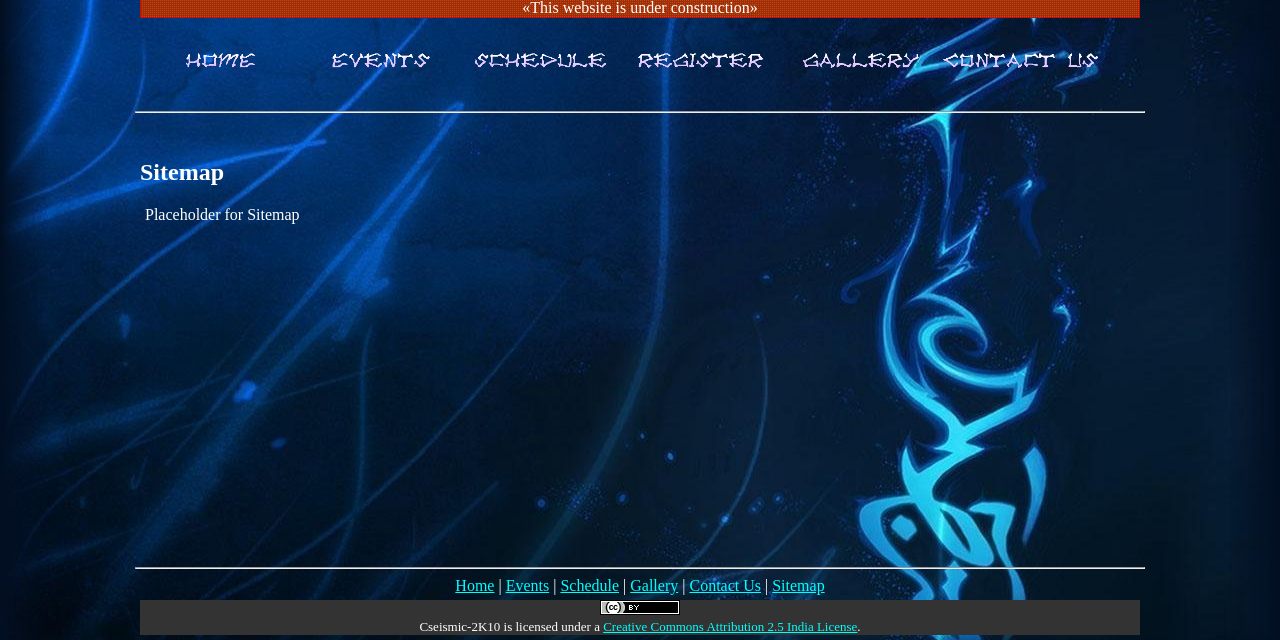
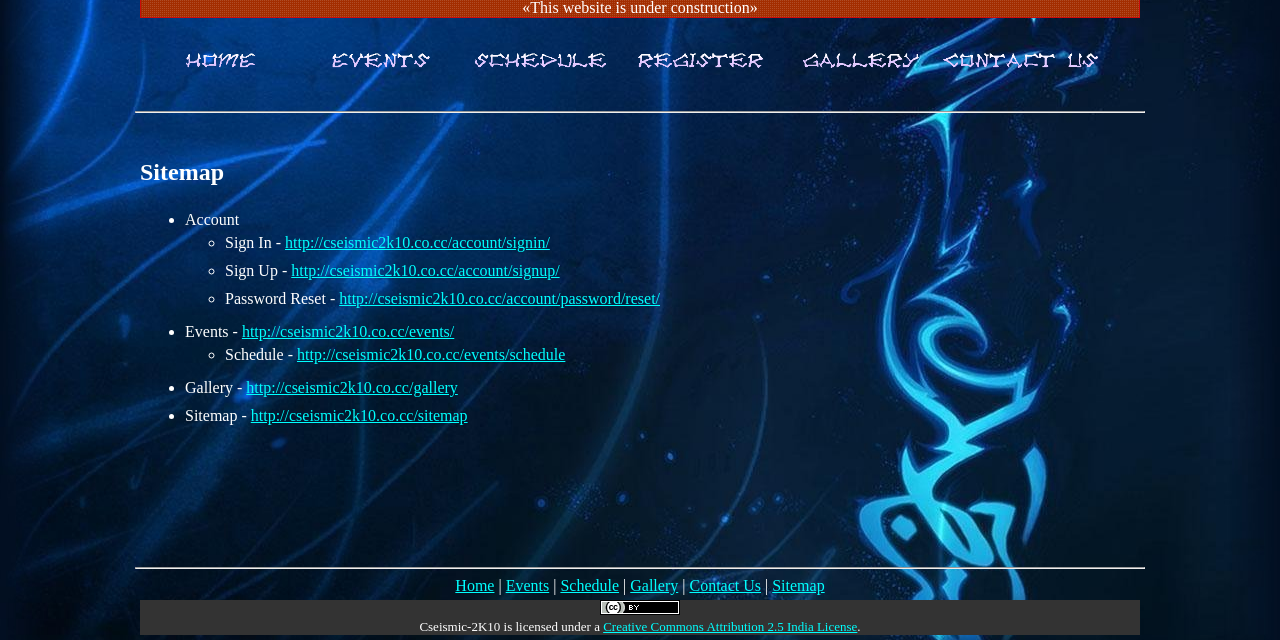
Before and after one commit to justjkk/cseismic2kx, a Django app: template templates/sitemap.html in a window 1280 px wide. Shown: the part 271-911 px from the top of the page. Run offline with Django 3.2, Linux system fonts and the light colour scheme; the template is opened without the code that fills it, so the values that code supplies are empty.

Commit message:
Added Sitemap

```diff
--- a/templates/sitemap.html
+++ b/templates/sitemap.html
@@ -2,5 +2,22 @@
 {% block title %}Home{% endblock %}
     {% block content %}
         <h2>Sitemap</h2>
-        <div>Placeholder for Sitemap</div>
+        <div>
+        <ul>
+            <li>Account
+            <ul>
+                <li>Sign In - <a href="http://cseismic2k10.co.cc/account/signin/">http://cseismic2k10.co.cc/account/signin/</a></li>
+                <li>Sign Up - <a href="http://cseismic2k10.co.cc/account/signup/">http://cseismic2k10.co.cc/account/signup/</a></li>
+                <li>Password Reset - <a href="http://cseismic2k10.co.cc/account/password/reset/">http://cseismic2k10.co.cc/account/password/reset/</a></li>
+            </ul>
+            </li>
+            <li>Events - <a href="http://cseismic2k10.co.cc/events/">http://cseismic2k10.co.cc/events/</a>
+            <ul>
+                <li>Schedule - <a href="http://cseismic2k10.co.cc/events/schedule">http://cseismic2k10.co.cc/events/schedule</a></li>
+            </ul>
+            </li>
+            <li>Gallery - <a href="http://cseismic2k10.co.cc/gallery">http://cseismic2k10.co.cc/gallery</a></li>
+            <li>Sitemap - <a href="http://cseismic2k10.co.cc/sitemap">http://cseismic2k10.co.cc/sitemap</a></li>
+        </ul>
+        </div>
     {% endblock %}
```
